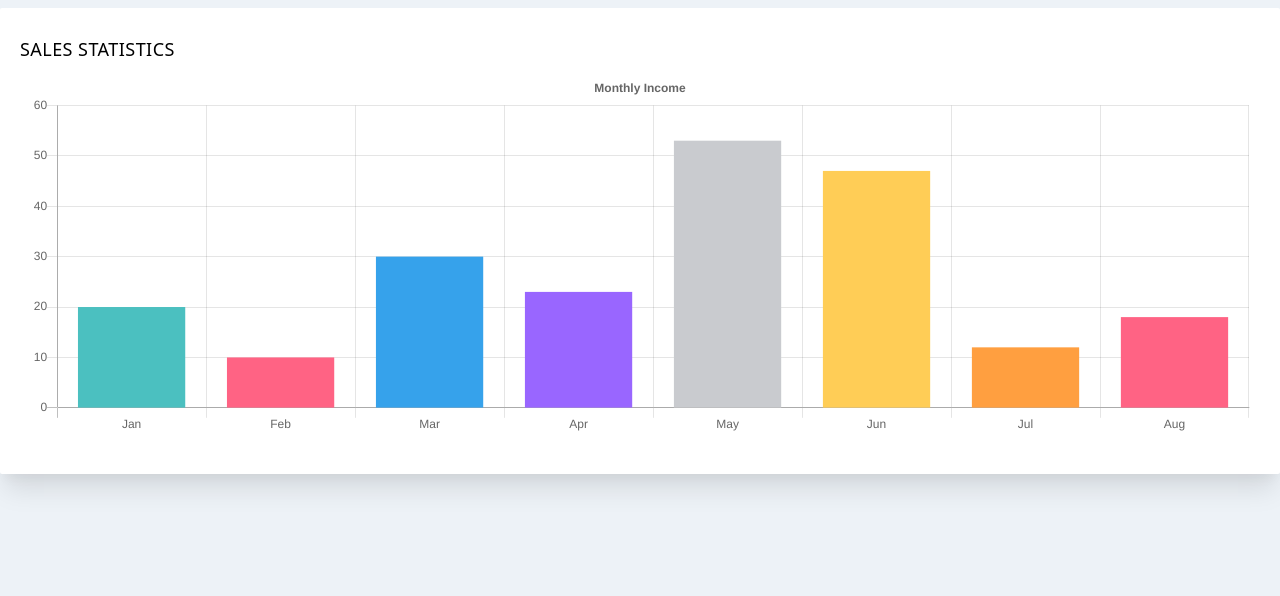
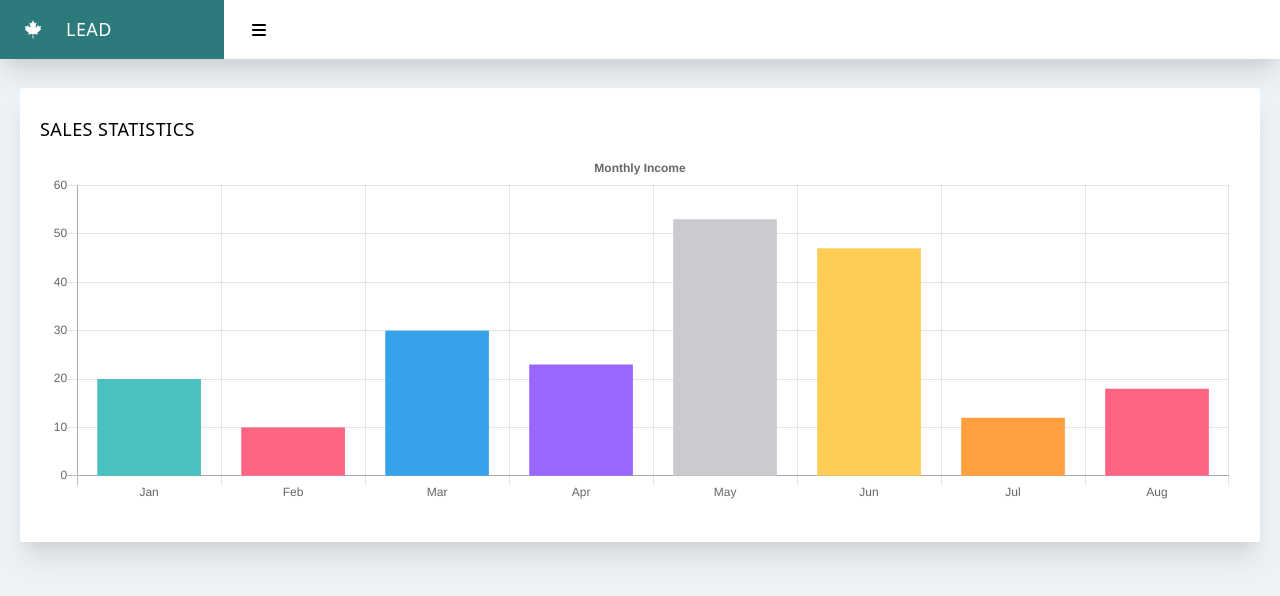
Before and after one commit to cnihtknecht/FS360, a Nuxt app: page /dashboard in a window 1280 px wide. Shown: the top 596 px of the page. Built offline with nearby package versions, Linux system fonts and the light colour scheme; a small style sheet from the web is missing.

Commit message:
end tutorial 6

```diff
--- /dev/null
+++ b/components/navi/Wrapper.vue
@@ -0,0 +1,35 @@
+<template>
+    <div class="flex shadow-xl bg-white w-full items-center justify-between">
+
+        <div class="flex">
+            <menuLink :url="'/dashboard'" class="text-white bg-teal-600 hover:bg-teal-700">
+                <template v-slot:icon-word>
+                    <div class="flex items-center justify-start text-lg overflow-x-hidden">
+                        <i class="fab fa-canadian-maple-leaf ml-6 mr-4">    <!-- https://fontawesome.com/icons/canadian-maple-leaf?style=brands -->
+                        </i>
+                        <label  class="ml-2 font-medium font-sans tracking-wide">
+                    LEAD</label>
+                    </div>
+                </template>
+            </menuLink>
+
+            <naviButton class="hover:bg-gray-300 hover:text-gray-600 mx-1">
+                <template v-slot:button-icon>
+                    <i class="fas fa-bars"></i>   <!-- refer to the class name here https://fontawesome.com/icons/bars?style=solid  -->
+                </template>
+            </naviButton>
+        </div>
+    </div>
+</template>
+<script>
+    import NaviButton from "~/components/items/NaviButton.vue";
+    import MenuLink from "~/components/items/MenuLink.vue";
+
+
+export default {
+    components:{
+        NaviButton,
+        MenuLink
+    }
+}
+</script>
--- a/layouts/dashboard.vue
+++ b/layouts/dashboard.vue
@@ -1,10 +1,21 @@
 <template>
-    <div>
-        <nuxt class="bg-gray-200 w-full h-screen" />
+    <div class="flex flex-col h-screen relative w-screen">
+        <naviWrapper class="absolute top-0 z-30 w-screen" />
+
+        <div class="flex-1">
+            <div class="flex">
+                <nuxt class="pt-20 bg-gray-200 w-full h-screen pb-5 px-5 overflow-y-auto" />
+            </div>
+        </div>
     </div>
 </template>
 <script>
+    import NaviWrapper from '~/components/navi/Wrapper.vue';
+
     export default {
         name:"dashboard",
+        components:{
+            NaviWrapper
+        }
     }
 </script>
```
